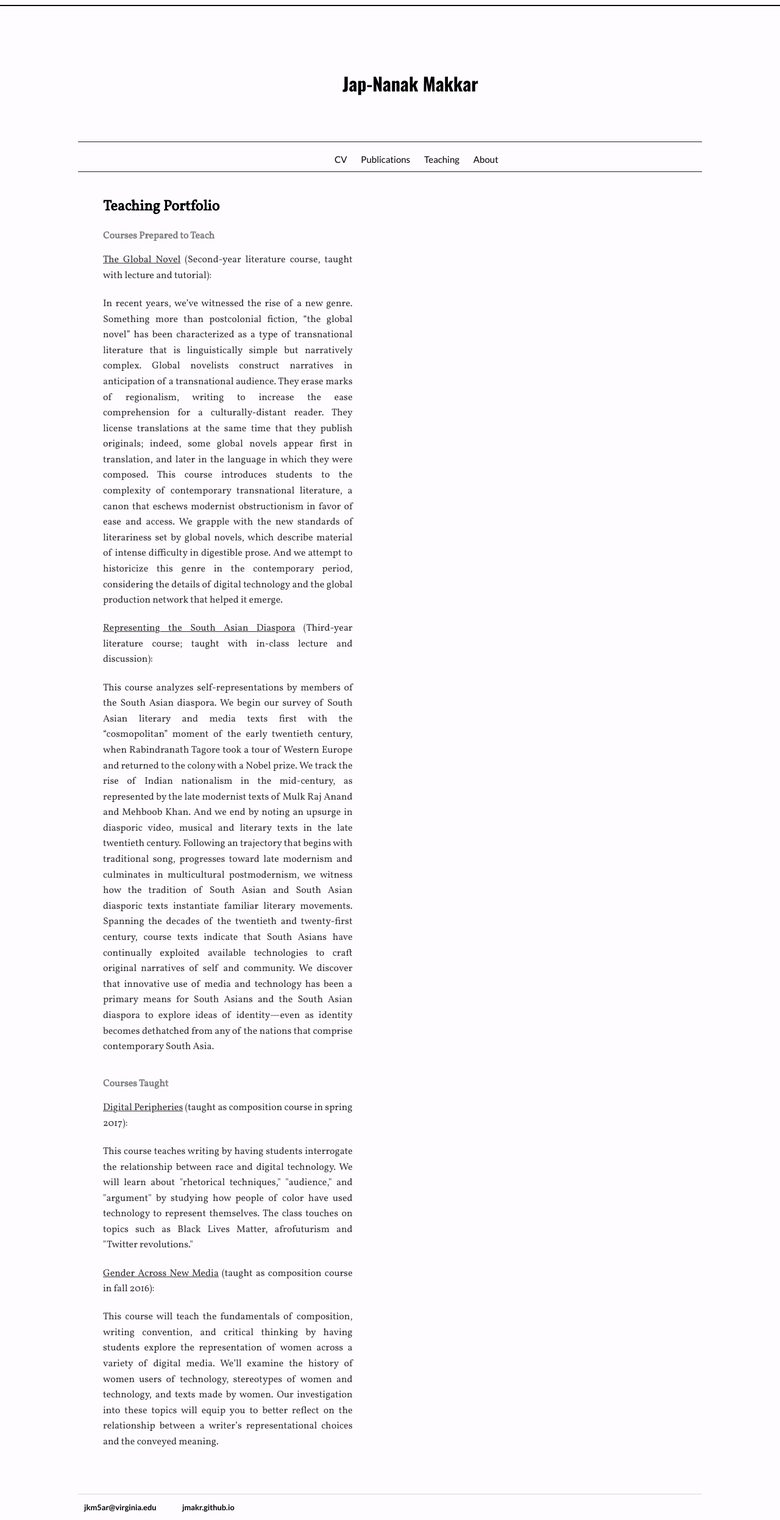
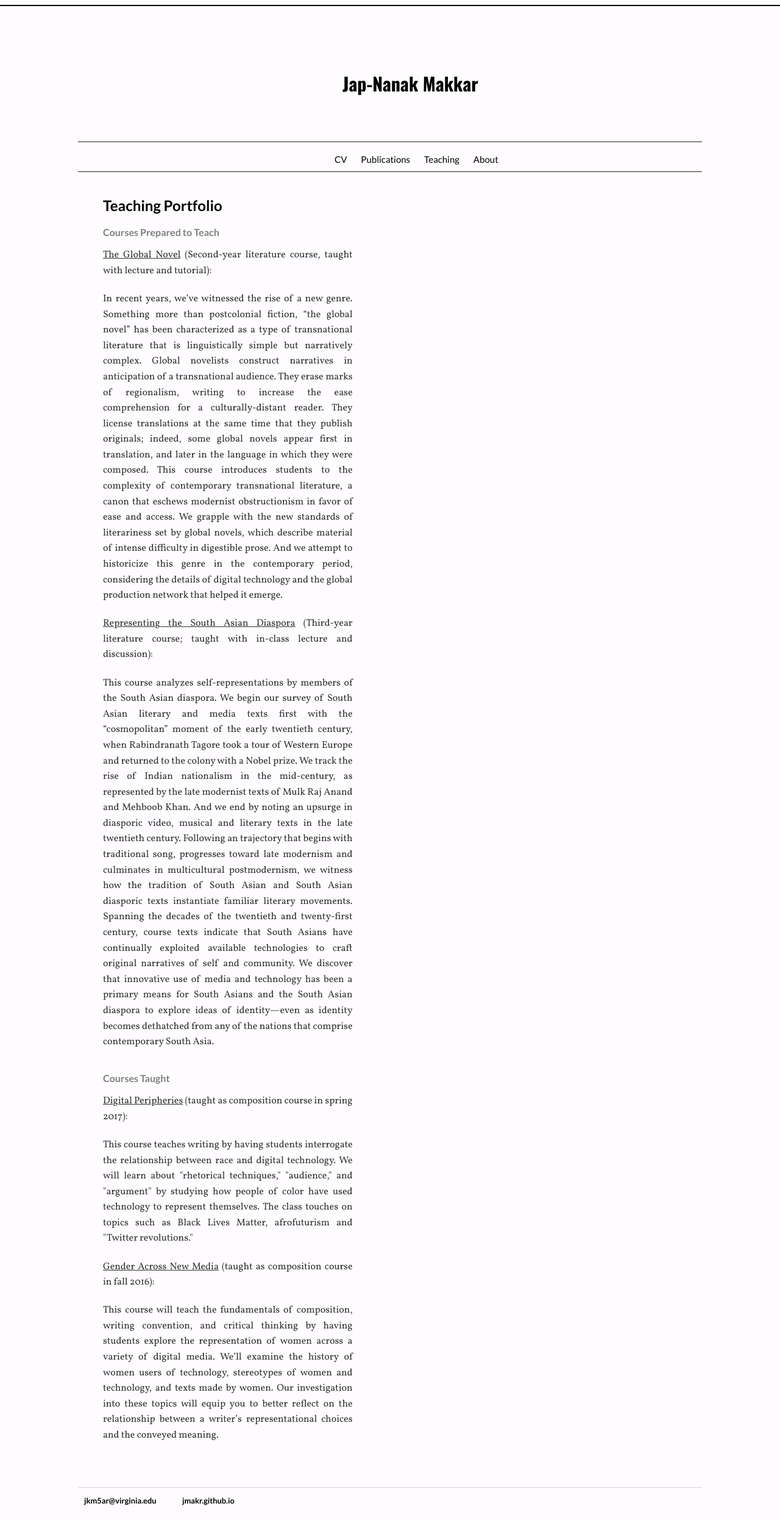
Before and after one commit to jmakr/jmakr.github.io, a Jekyll site: the page built from teaching/index.html, in a window 1280 px wide. Shown: the whole page at 61% size. Built offline with Jekyll 4.4.1, drawn with Linux system fonts in a browser that asks for light colours.

Commit message:
Update main.css

```diff
--- a/css/main.css
+++ b/css/main.css
@@ -117,13 +117,13 @@ a:hover {
 h2 {
     font-size: 1.5em;
     color:black;
-    font-family: 'Vollkorn', serif;
+    font-family: "Lato", sans-serif;
 }
 
 h3 {
     font-size: 1em;
     color: grey;
-    font-family: 'Vollkorn', serif;
+    font-family: "Lato", sans-serif;
 }
 p {
     font-family: 'Vollkorn', serif;
```
